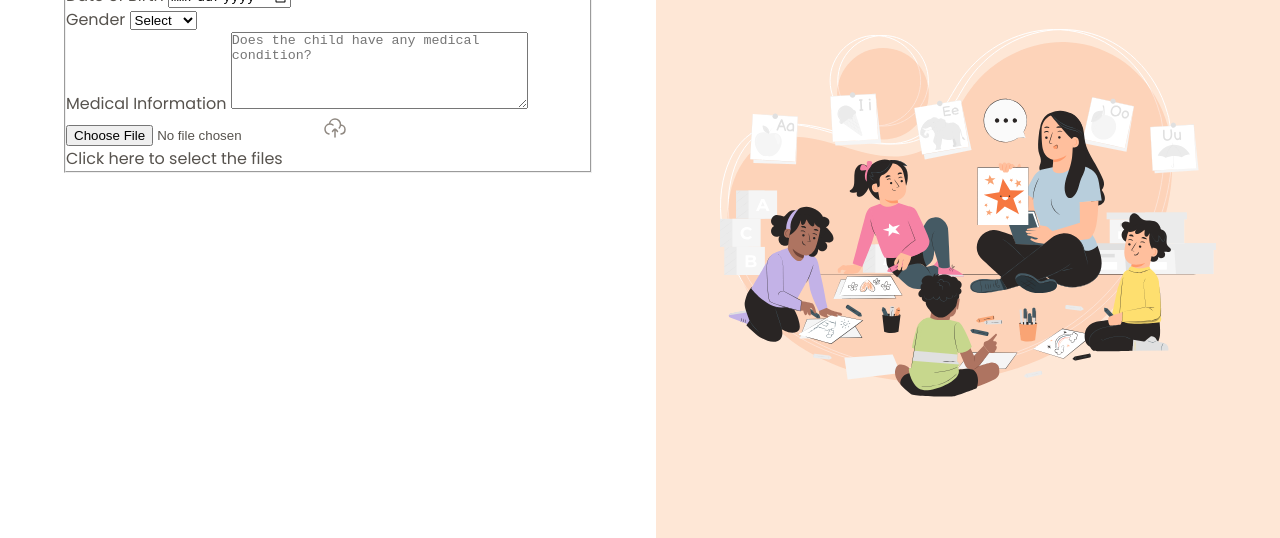
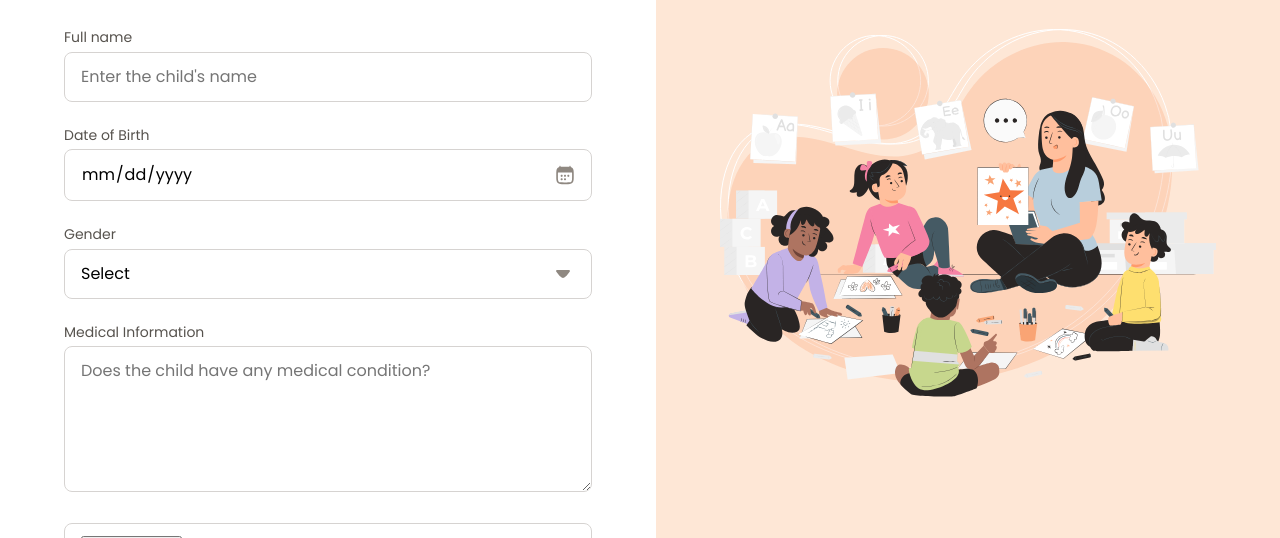
Before and after one commit to jerryaugusto/enrollment-form, a plain HTML site: page index.html in a window 1280 px wide. Shown: the part 262-800 px from the top of the page. Drawn offline with Linux system fonts and the light colour scheme.

Commit message:
styling inputs data and select

```diff
--- /dev/null
+++ b/css/fields/index.css
@@ -0,0 +1,52 @@
+input, textarea, select {
+  appearance: none;
+  width: 100%;
+  border-radius: 0.5rem;
+  border: 1px solid var(--stroke-default);
+
+  padding: 0.75rem 1rem;
+
+  font: var(--text);
+}
+
+label {
+  font: var(--text-sm);
+  color: var(--text-secondary);
+
+  display: block;
+  margin-bottom: 0.25rem;
+}
+
+input:focus,
+select:focus,
+textarea:focus {
+  outline: 0.25rem solid var(--surface-secondary);
+  border: 0.125rem solid var(--stroke-highlight);
+
+  /*safari stuffs*/
+  outline-offset: 0.1px;
+}
+
+input[type="date"] {
+  position: relative;
+
+  &::-webkit-calendar-picker-indicator {
+    opacity: 0;
+  }
+
+  &::before {
+    content: "";
+    position: absolute;
+    background: url(../../assets/icons/calendar-03.svg) center/contain;
+    right: 1rem;
+    width: 1.25rem;
+    height: 1.25rem;
+
+    top: 50%;
+    transform: translateY(-50%);
+  }
+}
+
+select {
+  background: url(../../assets/icons/arrow-down-01.svg) no-repeat calc(100% - 1rem);
+}
--- /dev/null
+++ b/css/form.css
@@ -0,0 +1,17 @@
+@import url(./fields/index.css);
+
+form {
+  margin-top: 3rem;
+}
+
+fieldset {
+  border: none;
+
+  display: grid;
+  gap: 1.5rem;
+}
+
+legend {
+  font: 600 1rem/1.25 var(--font-family);
+  margin-bottom: 1.5rem;
+}
--- a/css/global.css
+++ b/css/global.css
@@ -7,7 +7,7 @@
 :root {
 	--font-family: "Poppins", sans-serif;
 	--text: 400 1rem / 1.5 var(--font-family);
-  --text-h1: 600 1.5rem/1.25 var(--font-family);
+	--text-h1: 600 1.5rem / 1.25 var(--font-family);
 	--text-sm: 400 0.875rem / 1.4 var(--font-family);
 
 	--text-primary: #292524;
--- a/css/index.css
+++ b/css/index.css
@@ -1,2 +1,3 @@
 @import url(global.css);
 @import url(layout.css);
+@import url(form.css);
```
